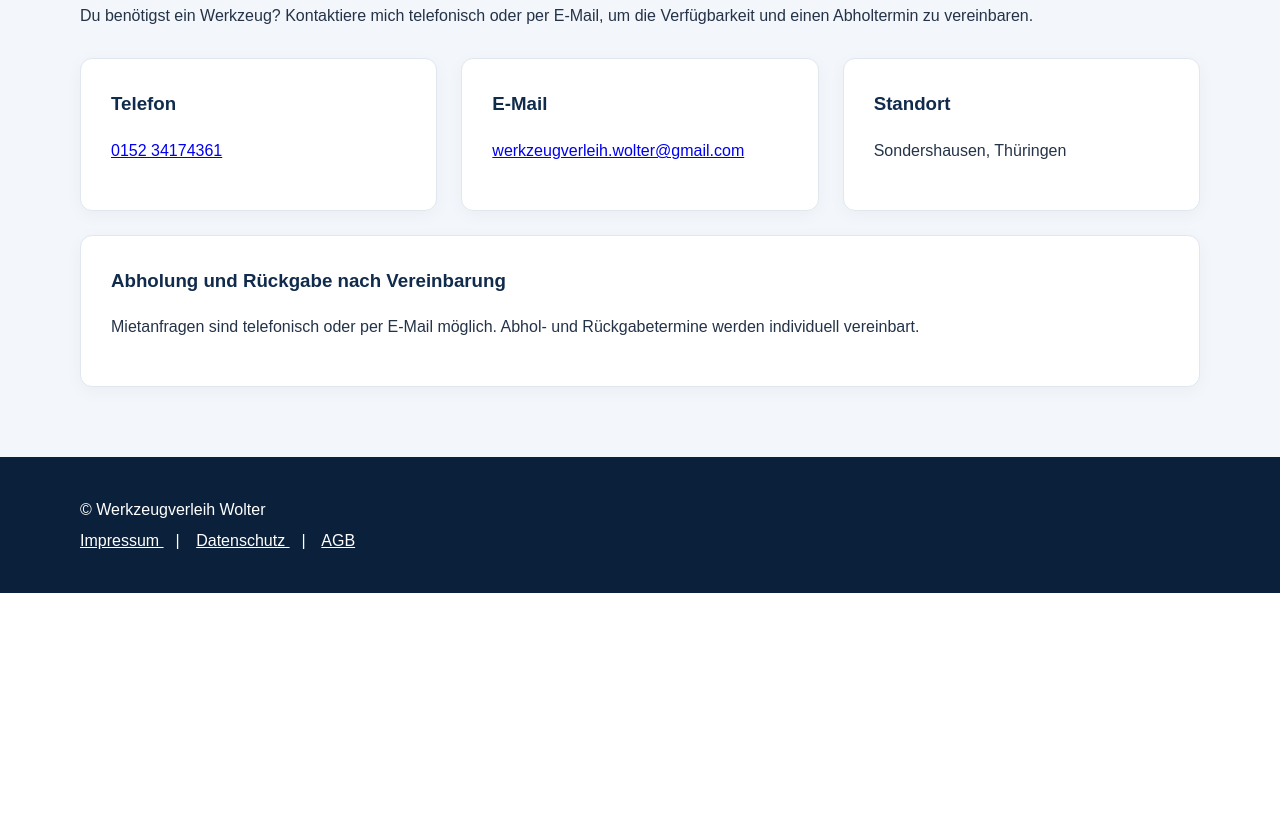
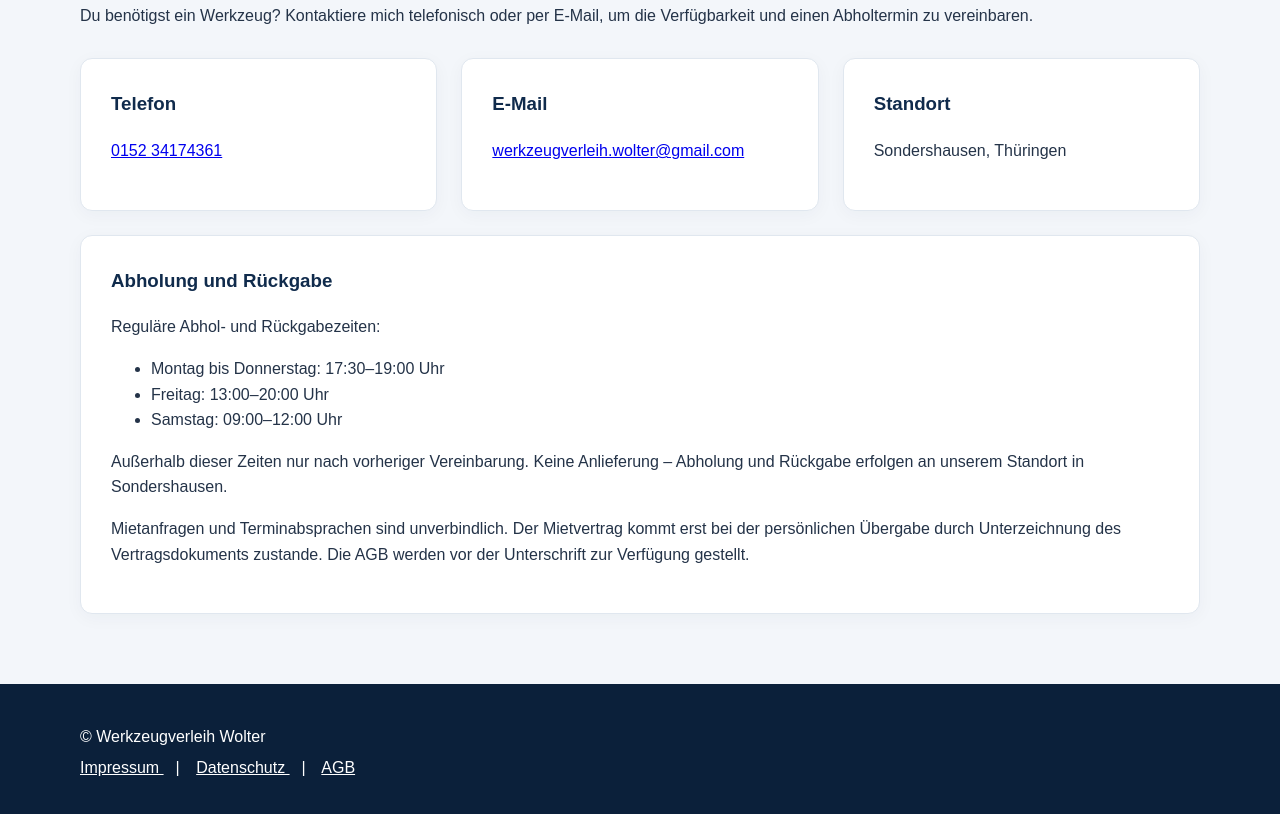
Before and after one commit to werkzeugverleihwolter/werkzeugverleih-wolter, a plain HTML site: page index.html in a window 1280 px wide. Shown: the part 2121-2935 px from the top of the page. Before the commit the page ends 2714 px from the top, so only its background shows below. Drawn offline with Linux system fonts and the light colour scheme.

Commit message:
Kontaktbereich: neue Öffnungszeiten und Vertragsabschluss bei Übergabe erläutern

```diff
--- a/index.html
+++ b/index.html
@@ -518,14 +518,16 @@
 
         <div class="card" style="margin-top: 24px;">
 
-          <h3>Abholung und Rückgabe nach Vereinbarung</h3>
+          <h3>Abholung und Rückgabe</h3>
 
-          <p>
-            Mietanfragen sind telefonisch oder
-            per E-Mail möglich. Abhol- und
-            Rückgabetermine werden individuell
-            vereinbart.
-          </p>
+          <p>Reguläre Abhol- und Rückgabezeiten:</p>
+          <ul>
+            <li>Montag bis Donnerstag: 17:30–19:00 Uhr</li>
+            <li>Freitag: 13:00–20:00 Uhr</li>
+            <li>Samstag: 09:00–12:00 Uhr</li>
+          </ul>
+          <p>Außerhalb dieser Zeiten nur nach vorheriger Vereinbarung. Keine Anlieferung – Abholung und Rückgabe erfolgen an unserem Standort in Sondershausen.</p>
+          <p>Mietanfragen und Terminabsprachen sind unverbindlich. Der Mietvertrag kommt erst bei der persönlichen Übergabe durch Unterzeichnung des Vertragsdokuments zustande. Die AGB werden vor der Unterschrift zur Verfügung gestellt.</p>
 
         </div>
 
```
